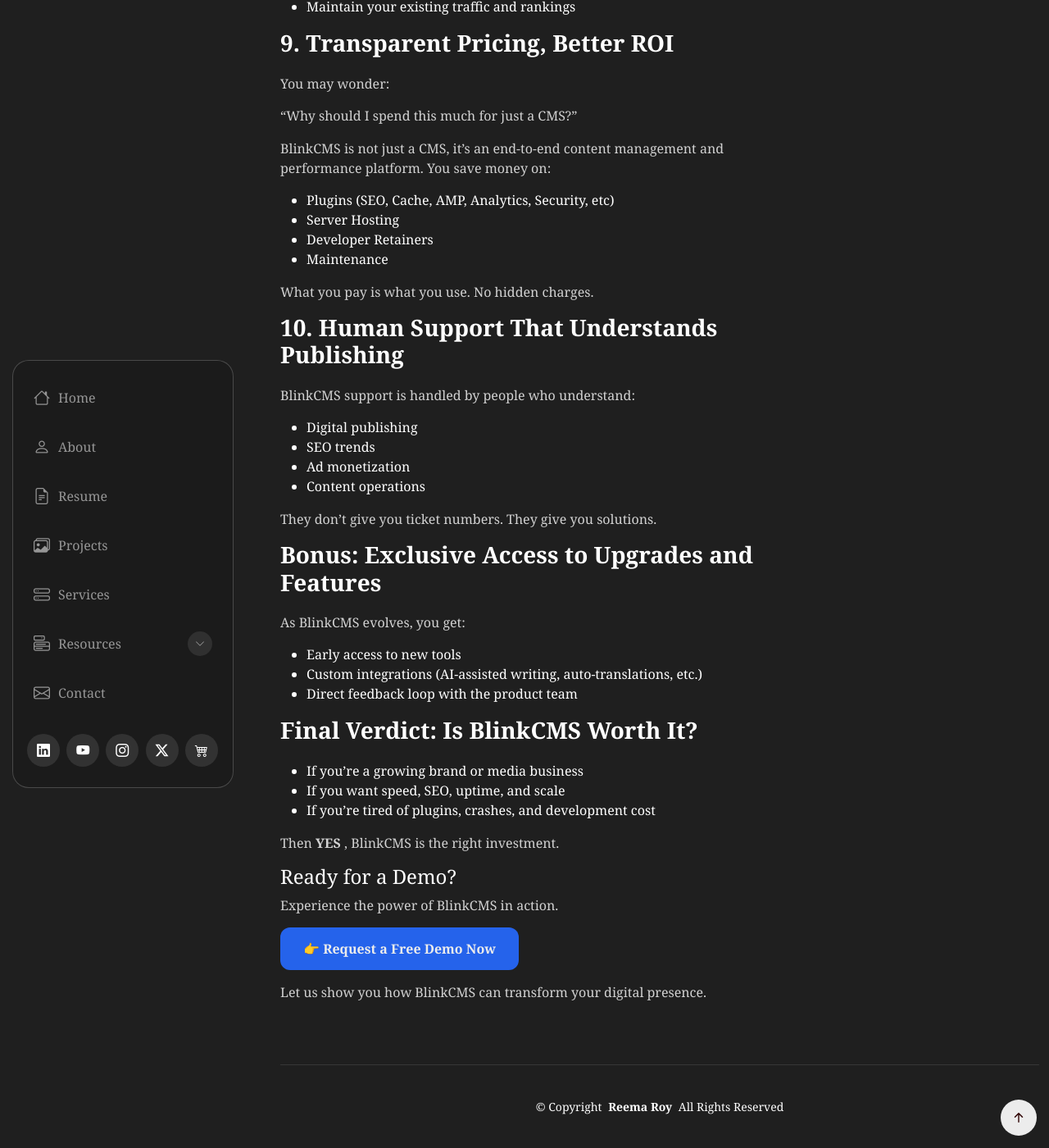
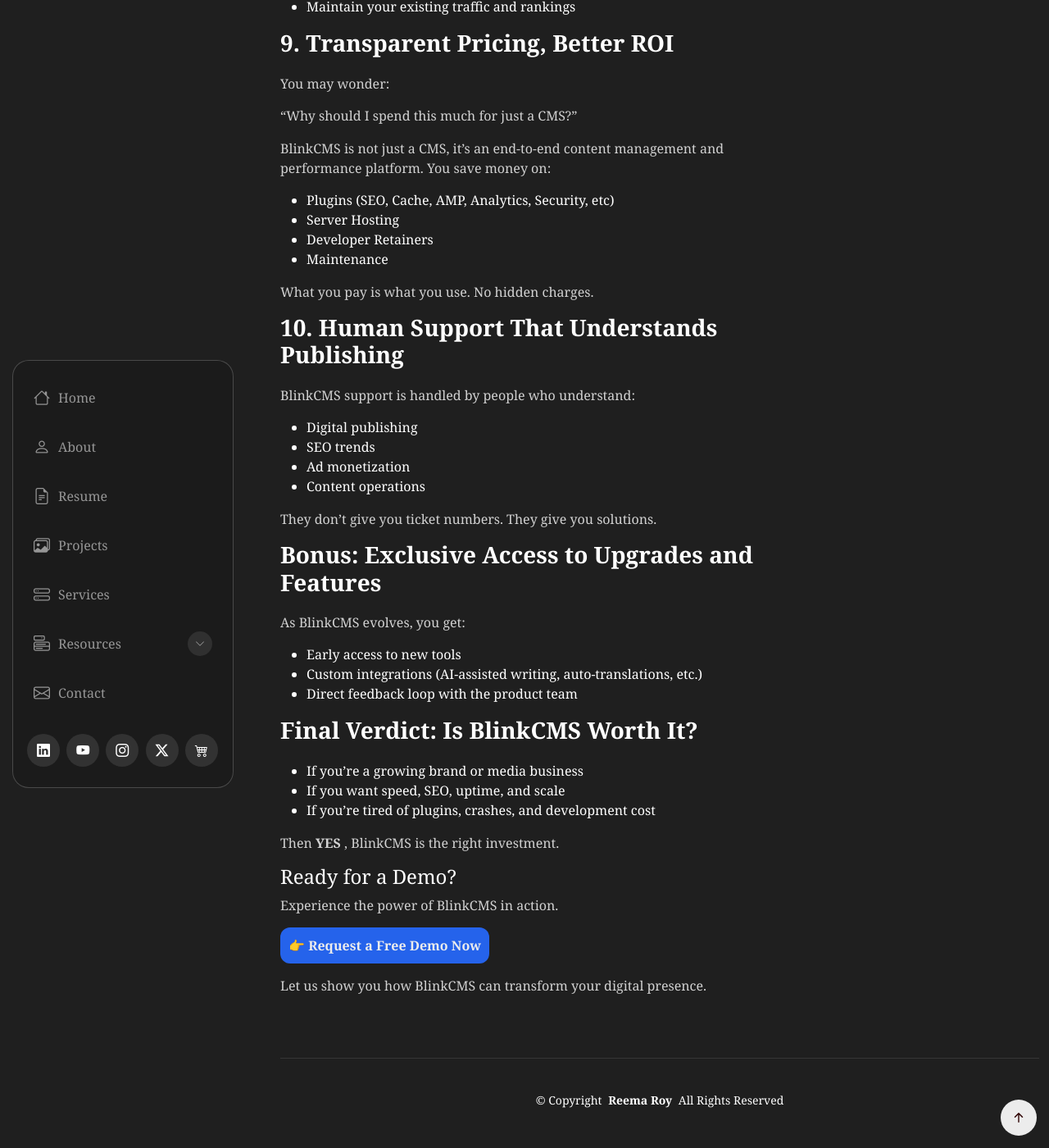
Before and after one commit to iamreemaroy/Reema-Roy, a Jekyll site: the page built from blog/_posts/2025-09-10-why-blinkcms-is-the-strategic-upgrade-your-business-needs-over-wordpress.md, in a window 1280 px wide and 1400 px high, scrolled down 3387 px. Shown: the whole window at 82% size. Built offline with Jekyll 4.4.1, drawn with Linux system fonts in a browser that asks for light colours.

Commit message:
Update post.html

```diff
--- a/_layouts/post.html
+++ b/_layouts/post.html
@@ -133,7 +133,7 @@ layout: default
 .demo-btn {
   background: #2563eb;
   color: white;
-  padding: 14px 28px;
+  padding: 10px;
   border: none;
   border-radius: 12px;
   font-size: 16px;
```
